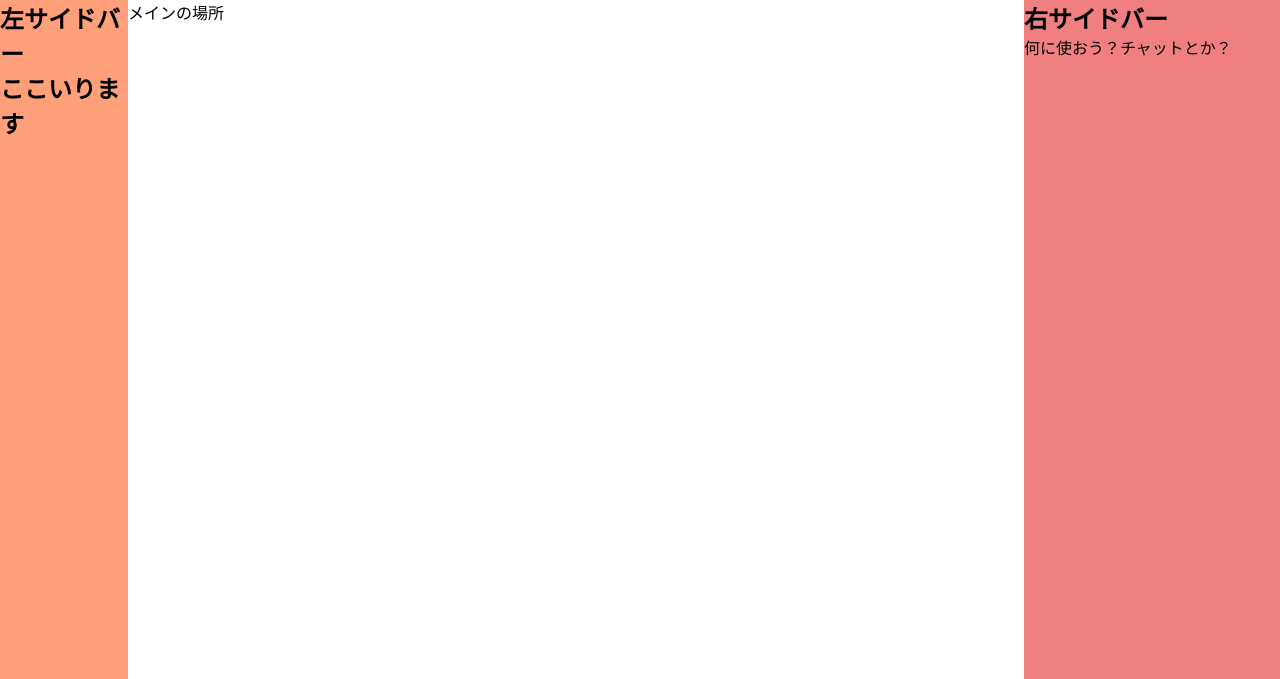
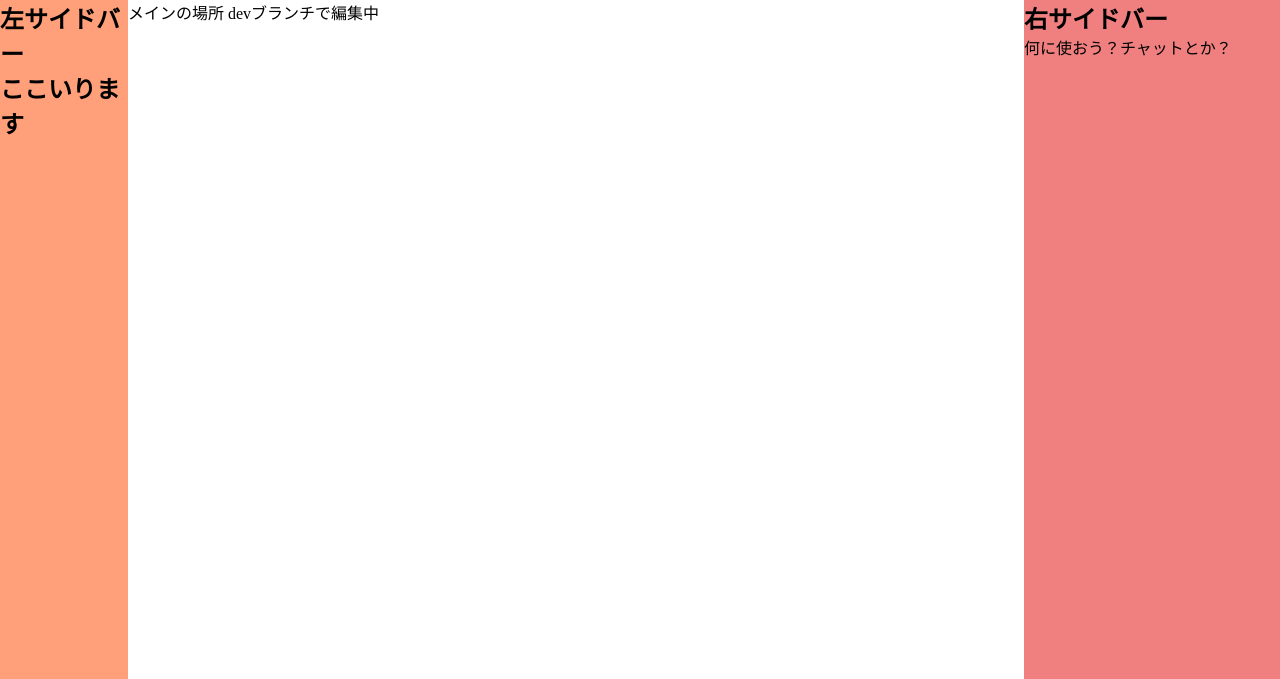
Before and after one commit to NagumoSe/labstudy01, a Django app: page /daihugo/ in a window 1280 px wide. Shown: the part 80-759 px from the top of the page. Run offline with Django 3.2, Linux system fonts and the light colour scheme.

Commit message:
does dev branch work?

```diff
--- a/kslab_study/daihugo/templates/daihugo/index.html
+++ b/kslab_study/daihugo/templates/daihugo/index.html
@@ -18,13 +18,12 @@
 <header>
   <h1>大富豪ページへようこそ</h1>
 </header>
-{% endblock %}
-{% block main %}
+{% endblock %} {% block main %}
 <div class="flex-row">
   <!-- includeはtemplateの中を確認！ -->
   {% include 'daihugo/components/left_side_bar.html' %}
 
-  <main>メインの場所</main>
+  <main>メインの場所 devブランチで編集中</main>
 
   <!-- includeはtemplateの中を確認！ -->
   {% include 'daihugo/components/right-side-bar.html' %}
```
